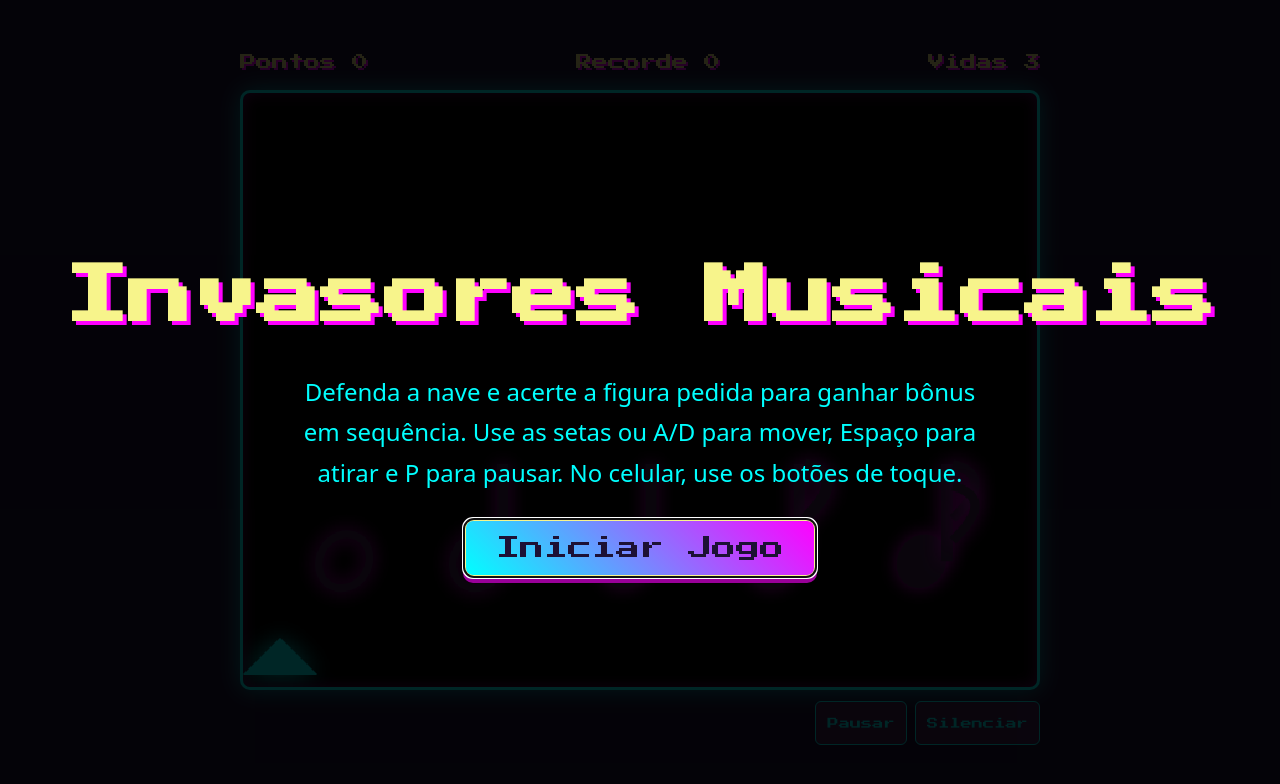
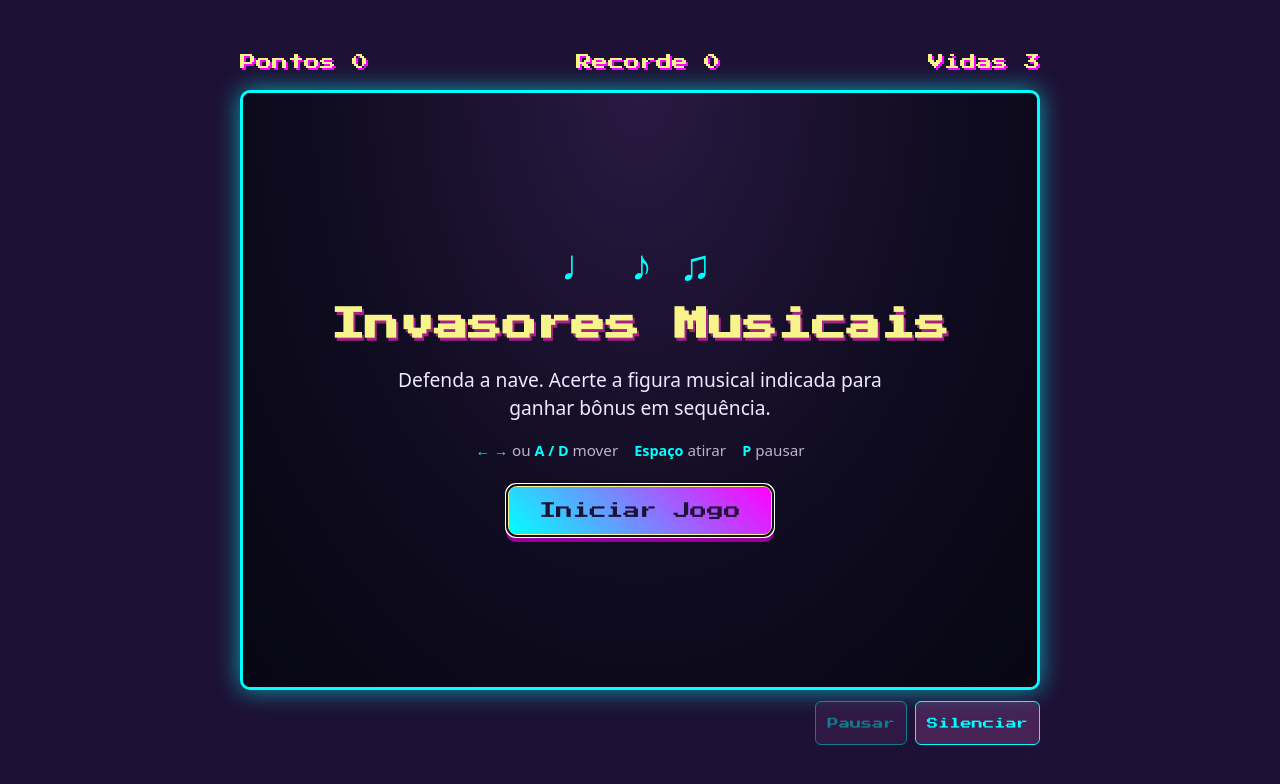
Before and after one commit to GlauberLASantiago/Musicalinvaders, a plain HTML site: page index.html in a window 1280 px wide. Drawn offline with nearby package versions, Linux system fonts and the light colour scheme.

Commit message:
Enquadra a abertura do jogo no tabuleiro em telas de computador

```diff
--- a/index.html
+++ b/index.html
@@ -152,6 +152,40 @@
         .game-tools button { min-height:44px; background:var(--purple); color:var(--cyan); border:1px solid var(--cyan); border-radius:6px; padding:.5rem .7rem; font:inherit; font-size:.7rem; cursor:pointer; }
         #target { font:600 1rem/1.5 system-ui,sans-serif; color:var(--yellow); flex:1 1 12rem; }
         #modal p { font-family:system-ui,sans-serif; }
+        .stage { position: relative; width: 100%; }
+        .stage canvas { display: block; }
+        .desktop-intro, .intro-notes { display: none; }
+        @media (min-width: 48rem) {
+            #game-container { max-width: min(800px, max(540px, calc((100vh - 10rem) * 1.3333))); }
+            .stage { container-type: inline-size; }
+            .game-tools button:disabled { opacity: .45; cursor: default; }
+            #modal {
+                position: absolute;
+                inset: 3px;
+                width: auto;
+                height: auto;
+                border-radius: 7px;
+                padding: 5%;
+                gap: clamp(.75rem, 2cqw, 1.25rem);
+                background: radial-gradient(ellipse at top, #2a1943 0%, #100c21 54%, #070612 100%);
+            }
+            #modal h1 {
+                margin: 0;
+                max-width: 100%;
+                font-size: clamp(1.2rem, 4.3cqw, 2.2rem);
+                line-height: 1.4;
+                text-shadow: 2px 3px #a82189;
+            }
+            #modal p { margin: 0; font-size: clamp(1rem, 2.4cqw, 1.2rem); line-height: 1.5; color: #eee9ff; }
+            #modal button { font-size: clamp(.85rem, 2.1cqw, 1.05rem); margin-top: .4rem; }
+            .desktop-intro { display: block; }
+            .mobile-intro { display: none; }
+            .intro-keys { display: flex; gap: .5rem 1rem; flex-wrap: wrap; justify-content: center; margin-top: 1rem; color: #bcb3ce; font-size: .95rem; }
+            .intro-keys kbd { font: 600 .9rem system-ui,sans-serif; color: var(--cyan); }
+            #modal:has(.desktop-intro) .intro-notes {
+                display: block; font: 2.7rem/1 Georgia,serif; letter-spacing: .18em; color: var(--cyan);
+            }
+        }
     </style>
     <meta property="og:image" content="https://glauberlasantiago.github.io/Musicalinvaders/capa-compartilhamento.jpg">
     <meta property="og:image:width" content="1200">
@@ -167,7 +201,20 @@
             <div>Recorde <span id="best">0</span></div>
             <div>Vidas <span id="lives">3</span></div>
         </div>
-        <canvas id="gameCanvas" width="640" height="480" tabindex="-1" aria-label="Tabuleiro de Invasores Musicais"></canvas>
+        <div class="stage">
+            <canvas id="gameCanvas" width="640" height="480" tabindex="-1" aria-label="Tabuleiro de Invasores Musicais"></canvas>
+            <div id="modal" role="dialog" aria-modal="true" aria-labelledby="modal-title" aria-describedby="modal-text">
+                <span class="intro-notes" aria-hidden="true">♩ ♪ ♫</span>
+                <h1 id="modal-title">Invasores Musicais</h1>
+                <p id="modal-text">
+                    <span class="desktop-intro">Defenda a nave. Acerte a figura musical indicada para ganhar bônus em sequência.
+                        <span class="intro-keys"><span><kbd>← →</kbd> ou <kbd>A / D</kbd> mover</span><span><kbd>Espaço</kbd> atirar</span><span><kbd>P</kbd> pausar</span></span>
+                    </span>
+                    <span class="mobile-intro">Defenda a nave e acerte a figura pedida para ganhar bônus em sequência. Use as setas ou A/D para mover, Espaço para atirar e P para pausar. No celular, use os botões de toque.</span>
+                </p>
+                <button id="start-button">Iniciar Jogo</button>
+            </div>
+        </div>
         <div class="game-tools">
             <p id="target" aria-live="polite"></p>
             <button type="button" id="pause" disabled>Pausar</button>
@@ -178,11 +225,6 @@
             <button type="button" id="mobile-fire" class="mobile-btn" aria-label="Atirar">●</button>
             <button type="button" id="move-right" class="mobile-btn" aria-label="Mover à direita">▶</button>
         </div>
-    </div>
-    <div id="modal" role="dialog" aria-modal="true" aria-labelledby="modal-title" aria-describedby="modal-text">
-        <h1 id="modal-title">Invasores Musicais</h1>
-        <p id="modal-text">Defenda a nave e acerte a figura pedida para ganhar bônus em sequência. Use as setas ou A/D para mover, Espaço para atirar e P para pausar. No celular, use os botões de toque.</p>
-        <button id="start-button">Iniciar Jogo</button>
     </div>
 
     <script>
```
